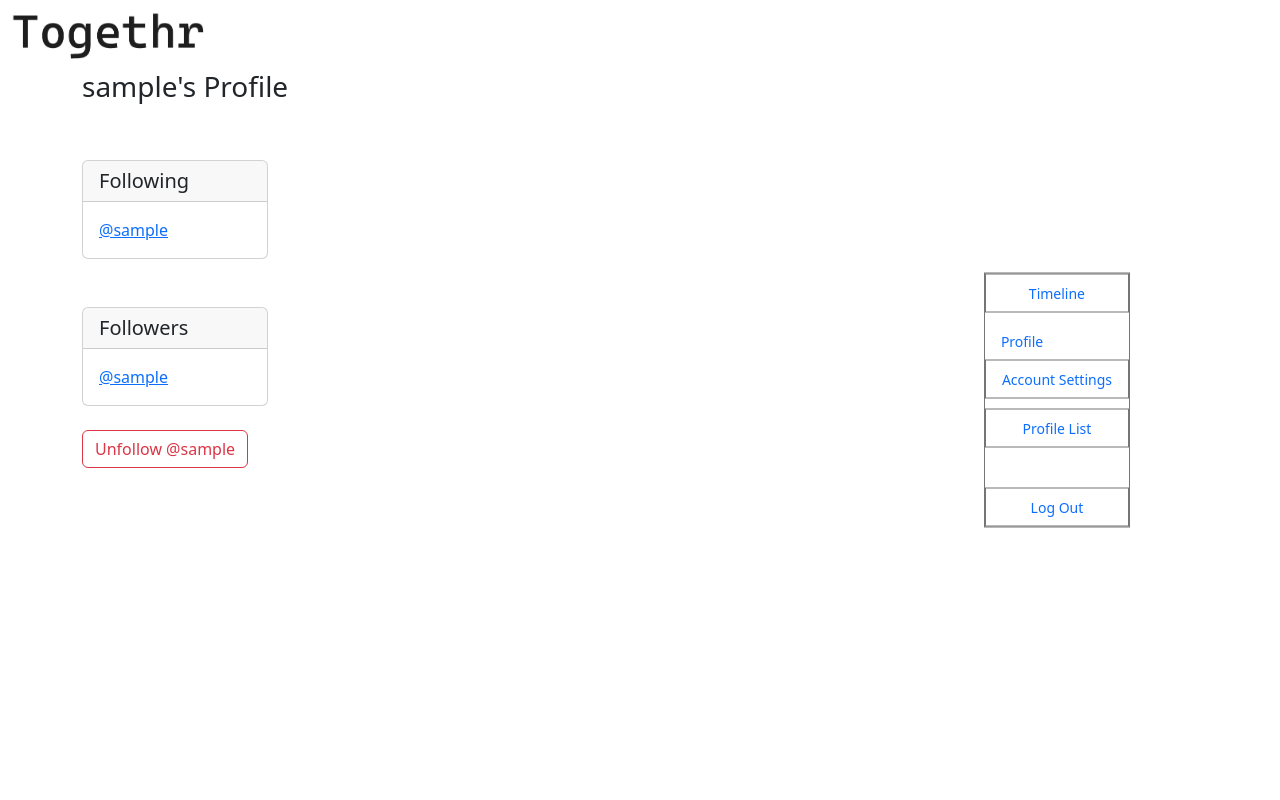
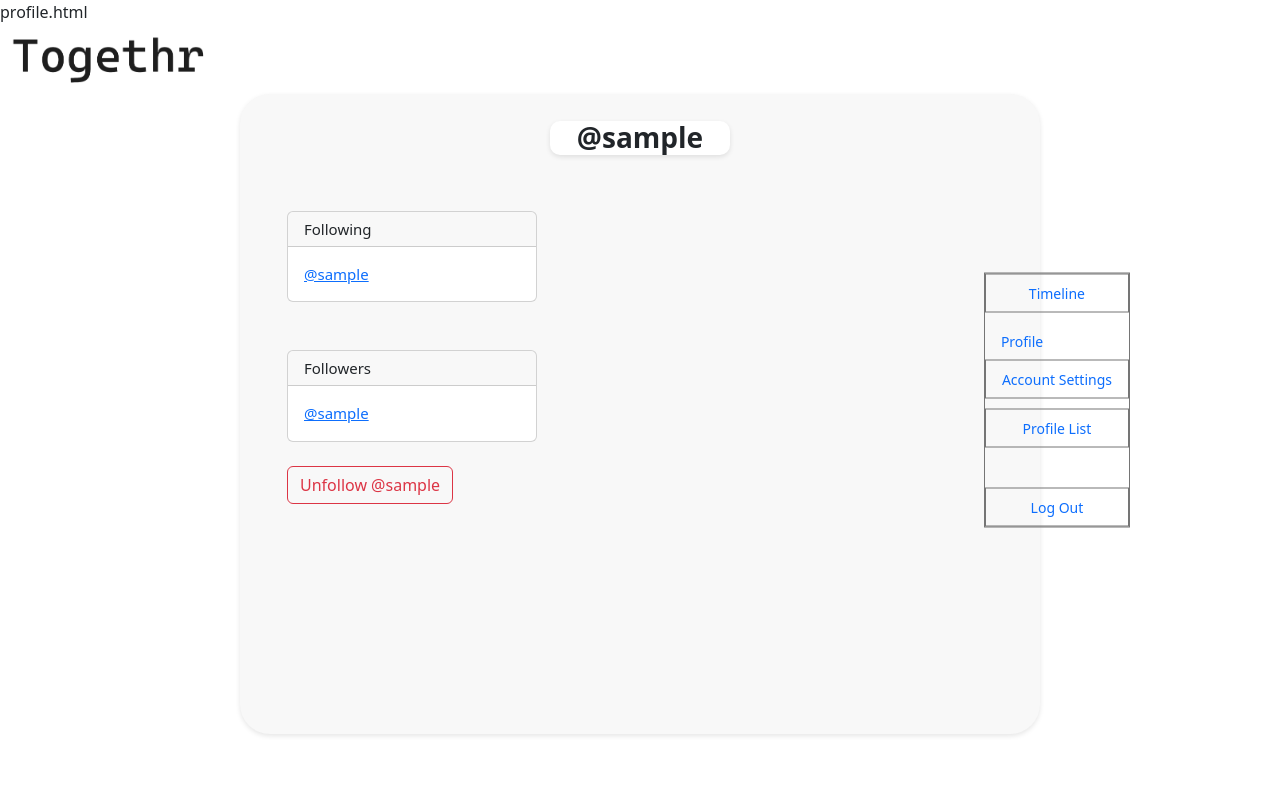
Before and after one commit to adrimsaav/togethr-app, a Django app: page /profile/1/ in a window 1280 px wide. Run offline with Django 4.2, Linux system fonts and the light colour scheme; the visitor is signed in with stand-in values (Sample User, id 1); data comes from the database, SQL or seed files in the repository.

Commit message:
finalize project

```diff
--- a/togethr/main_app/forms.py
+++ b/togethr/main_app/forms.py
@@ -1,5 +1,6 @@
 from django import forms
 from .models import Post, Comment
+from django.contrib.auth.forms import PasswordChangeForm
 
 class PostForm(forms.ModelForm):
     class Meta:
@@ -24,3 +25,7 @@ class CommentForm(forms.ModelForm):
             'body': forms.Textarea(attrs={'rows': 1, 'placeholder': 'Comment...', 'class': 'rounded'}),
         }
         exclude = ["user", "like",]
+
+class CustomPasswordChangeForm(PasswordChangeForm):
+    def __init__(self, *args, **kwargs):
+        super(CustomPasswordChangeForm, self).__init__(*args, **kwargs)
--- a/togethr/main_app/templates/menu/profile.html
+++ b/togethr/main_app/templates/menu/profile.html
@@ -1,10 +1,55 @@
+profile.html
+
 {% extends 'base.html' %}
 {% block content %}
 
+<style>
+    h3 {
+        margin-top: 20px;
+        width: 180px;
+        font-weight: bold;
+        text-align: center;
+        border-radius: 10px;
+        background-color: #ffffff;
+        box-shadow: 0 2px 5px rgba(0, 0, 0, 0.1);
+        margin-left: auto;
+        margin-right: auto;
+    }
+
+    .profile-container {
+        background-color: #f8f8f8;
+        box-shadow: 0 2px 5px rgba(0, 0, 0, 0.1);
+        border-radius: 30px;
+        margin-bottom: 5px;
+        padding: 7px;
+        width: 50em;
+        height: 40em;
+        border: 4px;
+        margin: 0 auto;
+        margin-left: 50px auto;
+        }
+
+    h5 {
+        font-size: 15px;
+    }
+
+    .col-2{
+        font-size: 15px;
+        flex-direction: row;
+        width: 250px;
+        margin-left: 40px;
+    }
+
+    button {
+        margin-left: 40px;
+    }
+
+
+</style>
 
 {% if profile %}
-
-    <h3>{{ profile.user.username }}'s Profile</h3>
+  <div class="profile-container">
+    <h3>@{{ profile.user.username }}</h3>
     <br/><br/>
 
     <div class="col-2">
@@ -40,7 +85,7 @@
 
         {% endif %}
     </form>
-
+  </div>
 {% endif %}
 
 {% endblock %}
--- a/togethr/main_app/urls.py
+++ b/togethr/main_app/urls.py
@@ -1,5 +1,8 @@
 from django.urls import path
 from . import views
+from django.contrib.auth.decorators import login_required
+from django.contrib.auth import views as auth_views
+
 
 urlpatterns = [
   path('', views.home, name='home'),
@@ -10,7 +13,7 @@ urlpatterns = [
   path('profile_list/', views.profile_list, name='profile_list'),
   path('account_settings/', views.account_settings, name='account_settings'),
   # account settings page
-  path('account/edit_posts', views.edit_posts, name='edit_posts'),
+  path('account/change_password', views.change_password, name='change_password'),
   path('account/edit_profile', views.edit_profile, name='edit_profile'),
   path('profile/<int:pk>/delete_profile/', views.ProfileDelete.as_view(), name='delete_profile'),
   # create post from timeline
@@ -19,9 +22,11 @@ urlpatterns = [
   path('like_post/<int:pk>/', views.like_post, name='like_post'),
   # track likes for comment
   path('like_comment/<int:pk>/', views.like_comment, name='like_comment'),
-  # Delete posts
-  path('delete_post/<int:pk>/', views.delete_post, name='delete_post'),
-  # Delete comments
-  path('delete_comment/<int:pk>/', views.delete_comment, name='delete_comment'),
+  # delete posts
+  path('post/<int:pk>/delete_post/', views.delete_post, name='delete_post'),
+  # delete comments
+  path('comment/<int:pk>/delete_comment/', views.delete_comment, name='delete_comment'),
+  # change password
+  path('account/change_password/', views.change_password, name='change_password'),
 
 ]
--- a/togethr/main_app/views.py
+++ b/togethr/main_app/views.py
@@ -2,12 +2,16 @@ from django.shortcuts import render, redirect, get_object_or_404
 from django.contrib.auth import authenticate, login
 from django.contrib.auth.forms import UserCreationForm
 from .models import Profile, Post, Comment, User
-from django.views.generic import DeleteView
+from django.views.generic import DeleteView, UpdateView
 from .forms import PostForm, CommentForm
 from django.contrib.auth.decorators import login_required
 from django.contrib.auth.mixins import LoginRequiredMixin
+from django.contrib.auth import update_session_auth_hash
 from django.contrib import messages
 from django.contrib.auth import logout, login
+import uuid
+import boto3
+import os
 
 def home(request):
     if request.user.is_authenticated:
@@ -121,6 +125,26 @@ def like_comment(request, pk):
 def logout(request):
     return redirect('home')
 
+@login_required
+def change_password(request):
+    if request.method == 'POST':
+        form = PasswordChangeForm(request.user, request.POST)
+        if form.is_valid():
+            user = form.save()
+            update_session_auth_hash(request, user)
+            messages.success(request, 'Your password was successfully updated!')
+            return redirect('password_change_done')
+        else:
+            messages.error(request, 'Please correct the error below.')
+    else:
+        form = PasswordChangeForm(request.user)
+    return render(request, 'menu/account/change_password.html', {'form': form})
+
+@login_required
+def change_password(request):
+    return render(request, 'menu/account/change_password.html')
+
+
 
 def delete_post(request, pk):
     if request.user.is_authenticated:
```
Also changed, not shown: togethr/main_app/templates/menu/account_settings.html (+34 -5 lines), togethr/main_app/templates/menu/profile_list.html (+53 -7 lines), togethr/main_app/templates/registration/password_change_done.html (added, +7 -0 lines), togethr/main_app/templates/registration/password_change_form.html.html (added, +12 -0 lines).
